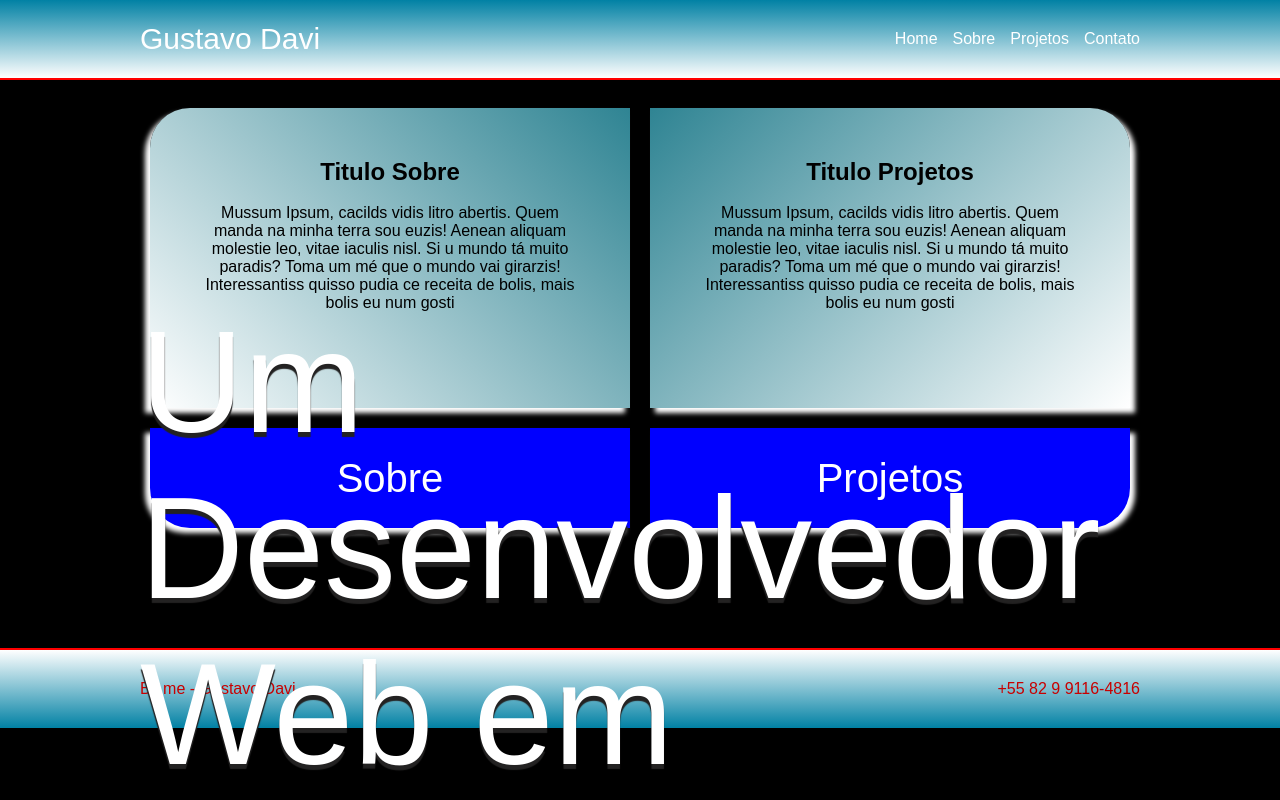
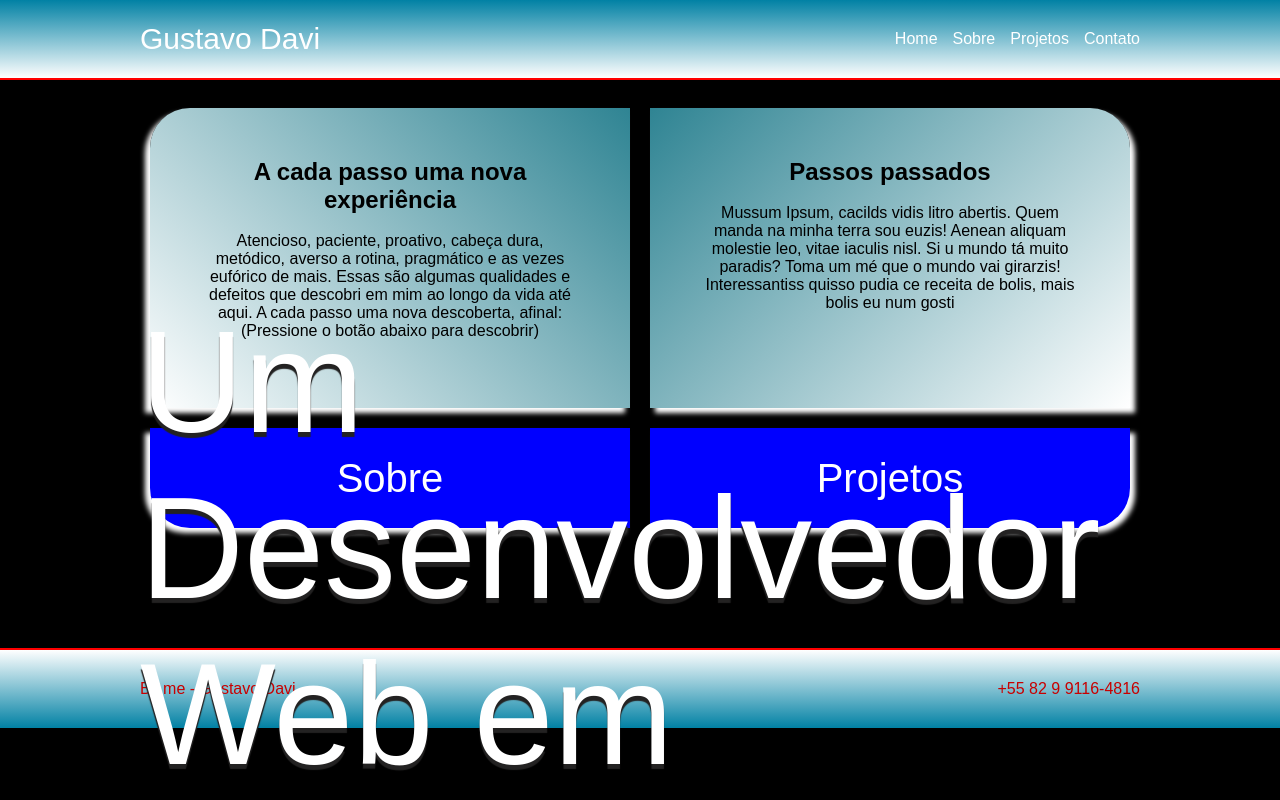
Before and after one commit to GugaDavi/SitePessoal, a plain HTML site: page index.html in a window 1280 px wide. Shown: the top 800 px of the page. Drawn offline with Linux system fonts and the light colour scheme.

Commit message:
Atualizações

```diff
--- a/index.html
+++ b/index.html
@@ -37,17 +37,18 @@
             <div class="container">
                 <div id="preViewAbout">
                     <div class="textBox">
-                        <h2>Titulo Sobre</h2>
+                        <h2>A cada passo uma nova experiência</h2>
                         <br/>
-                        Mussum Ipsum, cacilds vidis litro abertis.
-                        Quem manda na minha terra sou euzis! Aenean aliquam molestie leo, vitae iaculis nisl.
-                        Si u mundo tá muito paradis? Toma um mé que o mundo vai girarzis!
-                        Interessantiss quisso pudia ce receita de bolis, mais bolis eu num gosti
+                        Atencioso, paciente, proativo, cabeça dura, metódico,
+                        averso a rotina, pragmático e as vezes eufórico de mais.
+                        Essas são algumas qualidades e defeitos que descobri
+                        em mim ao longo da vida até aqui. A cada passo uma nova
+                        descoberta, afinal: (Pressione o botão abaixo para descobrir)
                     </div>
                 </div>
                 <div id="preViewProjects">
                     <div class="textBox">
-                        <h2>Titulo Projetos</h2>
+                        <h2>Passos passados</h2>
                         <br/>
                         Mussum Ipsum, cacilds vidis litro abertis.
                         Quem manda na minha terra sou euzis! Aenean aliquam molestie leo, vitae iaculis nisl.
```
Also changed, not shown: Pages/about.html (+6 -4 lines).
